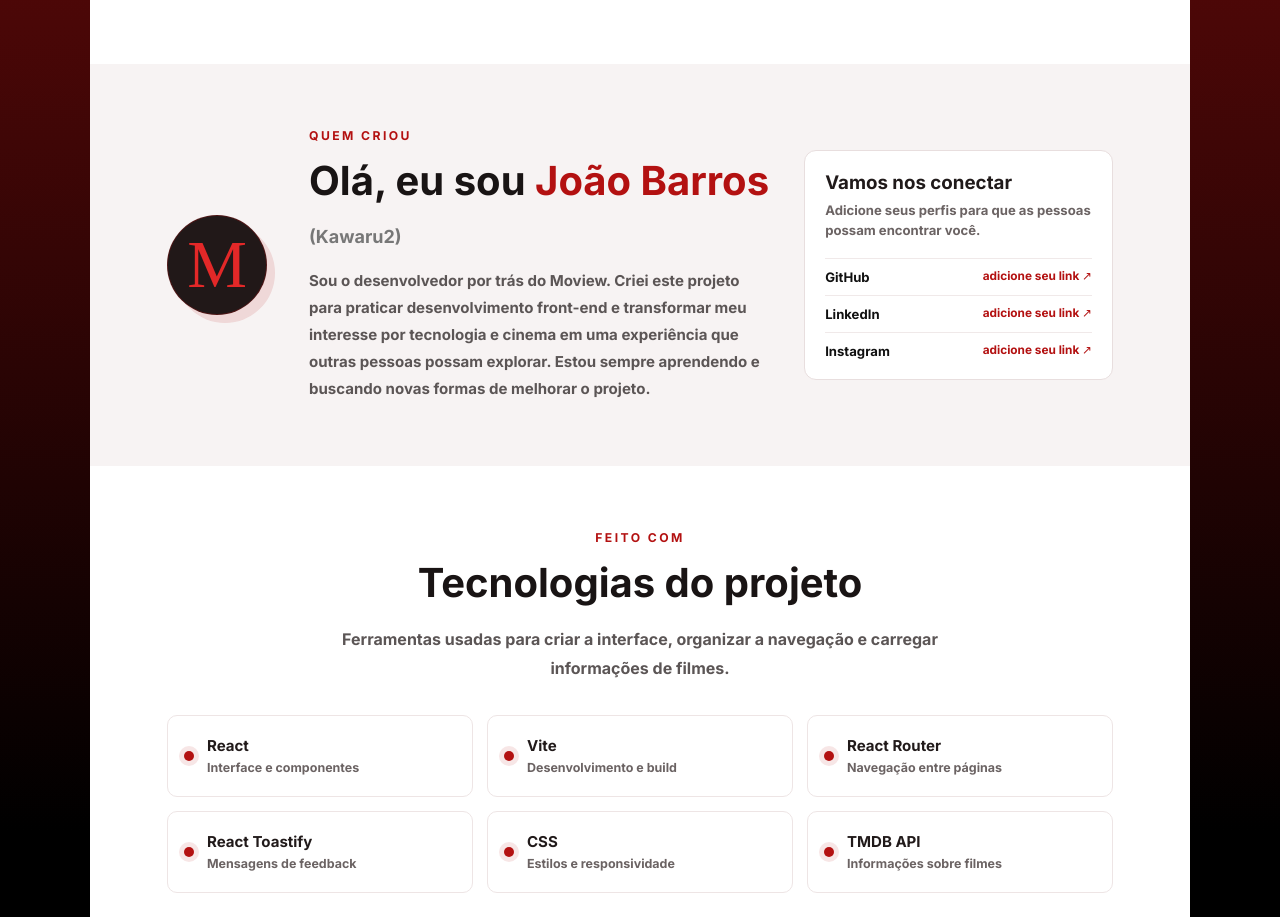
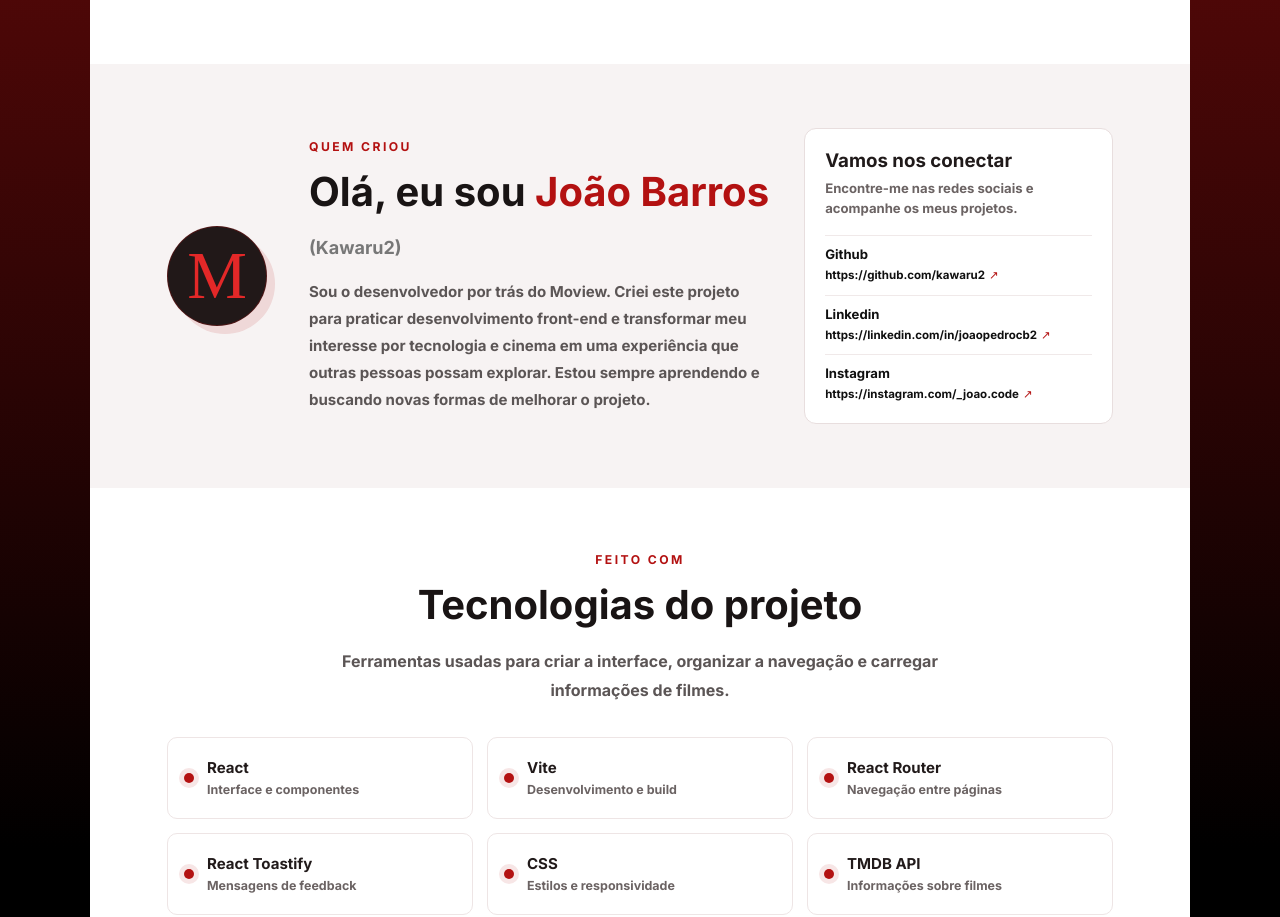
Before and after one commit to kawaru2/projetomoview, a React (Vite) app: page /Sobre in a window 1280 px wide. Shown: the part 1125-2042 px from the top of the page. Built offline with nearby package versions, Linux system fonts and the light colour scheme; no server answers; a web font is replaced by a local one.

Commit message:
feat: atualiza informações de redes sociais e melhora a exibição na página Sobre

```diff
--- a/src/pages/Sobre.css
+++ b/src/pages/Sobre.css
@@ -217,6 +217,7 @@ html {
 }
 
 .sobreDesenvolvedorRedesSociais {
+  min-width: 0;
   padding: 20px;
   border: 1px solid #e8dede;
   border-radius: 12px;
@@ -243,8 +244,9 @@ html {
 
 .sobreDesenvolvedorRedesSociais li {
   display: flex;
-  justify-content: space-between;
-  gap: 10px;
+  flex-direction: column;
+  align-items: flex-start;
+  gap: 5px;
   padding-top: 10px;
   border-top: 1px solid #f0e9e9;
   color: #302828;
@@ -253,12 +255,17 @@ html {
 }
 
 .sobreRedeSocialLinkPlaceholder {
-  color: var(--cor-primaria);
-  font-size: .74rem;
+  min-width: 0;
+  overflow-wrap: anywhere;
+  color: #786767;
+  font-size: .72rem;
+  line-height: 1.5;
   font-weight: 400;
+  text-align: left;
 }
 
 .sobreRedeSocialLinkPlaceholder span {
+  margin-left: 4px;
   color: var(--cor-primaria);
 }
 
--- a/src/pages/Sobre.jsx
+++ b/src/pages/Sobre.jsx
@@ -9,7 +9,21 @@ const tecnologias = [
   { nome: "TMDB API", detalhe: "Informações sobre filmes" },
 ]
 
-const redesSociais = ["GitHub", "LinkedIn", "Instagram"]
+const redesSociais = [
+  {
+    nome: "Github",
+    url: "https://github.com/kawaru2"
+  },
+  {
+    nome: "Linkedin",
+    url: "https://linkedin.com/in/joaopedrocb2"
+  },
+  {
+    nome: "Instagram",
+    url: "https://instagram.com/_joao.code"
+  },
+
+];
 
 export function Sobre() {
   return (
@@ -83,12 +97,12 @@ export function Sobre() {
         </div>
         <div className="sobreDesenvolvedorRedesSociais">
           <h3>Vamos nos conectar</h3>
-          <p>Adicione seus perfis para que as pessoas possam encontrar você.</p>
+          <p>Encontre-me nas redes sociais e acompanhe os meus projetos.</p>
           <ul>
             {redesSociais.map((rede) => (
-              <li key={rede}>
-                <span>{rede}</span>
-                <span className="sobreRedeSocialLinkPlaceholder">adicione seu link <span aria-hidden="true">↗</span></span>
+              <li key={rede.nome}>
+              <span>{rede.nome}</span>
+                <span className="sobreRedeSocialLinkPlaceholder"><a href={rede.url} target="_blank">{rede.url}</a><span aria-hidden="true">↗</span></span>
               </li>
             ))}
           </ul>
```
Also changed, not shown: 1 other file (tests, documents, lock files or other folders).
